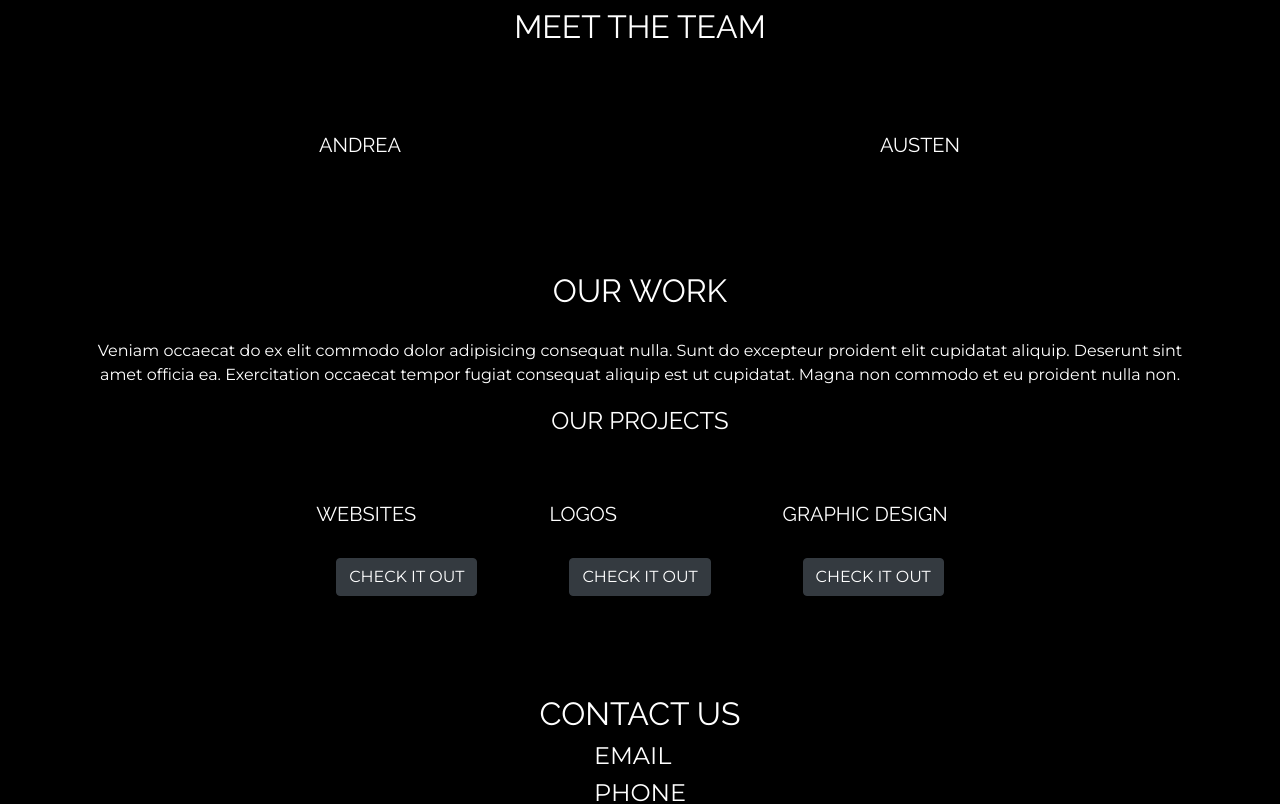
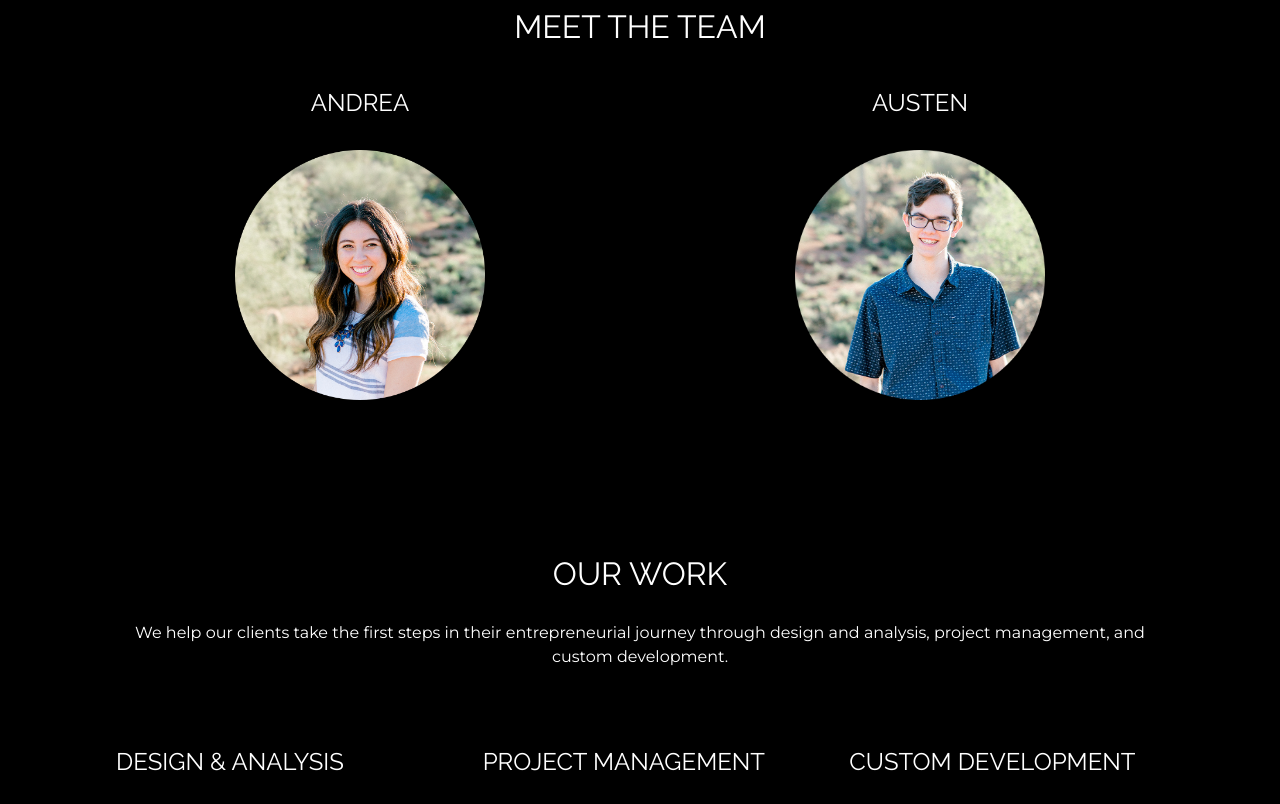
Before and after one commit to aus10haymond/nunya, a React (Create React App) app in the folder client/: page /projects in a window 1280 px wide. Shown: the part 1000-1804 px from the top of the page. Built offline with nearby package versions, Linux system fonts and the light colour scheme.

Commit message:
added individual photos and positioned them

```diff
--- a/client/src/assets/styles/home.css
+++ b/client/src/assets/styles/home.css
@@ -379,7 +379,7 @@
         background-color: black;
         color: white;
         transition-duration: 2000ms;
-        padding: 10px;
+        padding: 50px;
         border-radius: 10px;
     }
 
@@ -444,7 +444,8 @@
     }
 
     #teamimg {
-        border-radius: 50px;
+        border-radius: 100px;
+        height: 250px;
     }
 
     #titlebar {
--- a/client/src/pages/components/cards.js
+++ b/client/src/pages/components/cards.js
@@ -5,18 +5,17 @@ import React from "react";
 function Cards() {
     return (
         <div>
-            <div className="row justify-content-center">
-                <h4 id="cardtitle">OUR PROJECTS</h4>
-            </div>
             <br />
             <div className="row">
             <div className="col-sm-4">
                 <div className="card" id="projectcard">
                     <br />
-                    <h5 className="card-title" id="cardtitle">WEBSITES</h5>
+                    <h4 className="card-title" id="cardtitle">DESIGN & ANALYSIS</h4>
                     <div className="card-body" id="cardbody">
                         <img src="" alt="" />
-                        <a href="/projects/websites" rel="noopener noreferrer" className="btn btn-dark">CHECK IT OUT</a>
+                        <p>We work with your subject matter experts to gather and discuss requirements. We will help define project objectives, business rules, and deployment timelines.</p>
+                        <br />
+                        {/* <a href="/projects/logos" rel="noopener noreferrer" className="btn btn-dark">LOGOS</a> */}
                     </div>
                 </div>
                 <br />
@@ -24,10 +23,12 @@ function Cards() {
             <div className="col-sm-4">
                 <div className="card" id="projectcard">
                     <br />
-                    <h5 className="card-title" id="cardtitle">LOGOS</h5>
+                    <h4 className="card-title" id="cardtitle">PROJECT MANAGEMENT</h4>
                     <div className="card-body" id="cardbody">
                         <img src="" alt="" />
-                        <a href="/projects/logos" rel="noopener noreferrer" className="btn btn-dark">CHECK IT OUT</a>
+                        <p>We help maintain an appropriate project plan that meets all your critical milestones. We ensure that business logic and software architecture remain in line.</p>
+                        <br />
+                        {/* <a href="/projects/graphics" rel="noopener noreferrer" className="btn btn-dark">GRAPHIC DESIGN</a> */}
                     </div>
                 </div>
                 <br />
@@ -35,10 +36,11 @@ function Cards() {
             <div className="col-sm-4">
                 <div className="card" id="projectcard">
                     <br />
-                    <h5 className="card-title" id="cardtitle">GRAPHIC DESIGN</h5>
+                    <h4 className="card-title" id="cardtitle">CUSTOM DEVELOPMENT</h4>
                     <div className="card-body" id="cardbody">
                         <img src="" alt="" />
-                        <a href="/projects/graphics" rel="noopener noreferrer" className="btn btn-dark">CHECK IT OUT</a>
+                        <p>We build custom applications specifically designed for the unique demands of your business. Our applications can be scaled with ease as your organization changes and grows.</p>
+                        {/* <a href="/projects/websites" rel="noopener noreferrer" className="btn btn-dark">WEBSITES</a> */}
                     </div>
                 </div>
                 <br />
--- a/client/src/pages/projects.js
+++ b/client/src/pages/projects.js
@@ -11,7 +11,7 @@ function Projects() {
                 <h2 id="projectstitle">OUR WORK</h2>
                 <div className="row text-center">
                     <div id="projectscontent">
-                        Veniam occaecat do ex elit commodo dolor adipisicing consequat nulla. Sunt do excepteur proident elit cupidatat aliquip. Deserunt sint amet officia ea. Exercitation occaecat tempor fugiat consequat aliquip est ut cupidatat. Magna non commodo et eu proident nulla non.
+                        We help our clients take the first steps in their entrepreneurial journey through design and analysis, project management, and custom development.
                     </div>
                 </div>
 
--- a/client/src/pages/team.js
+++ b/client/src/pages/team.js
@@ -1,4 +1,7 @@
 import React from "react";
+
+import austen from "../assets/images/austen.png"
+import andrea from "../assets/images/andrea.png"
 
 // import "../assets/styles/team.css"
 
@@ -12,9 +15,9 @@ function Team() {
                 <div className="col-sm-6">
                     <div className="card" id="teamcard">
                         <br />
-                        <div className="card-body" id="cardbody">
-                            <img id="teamimg" src="" alt="" />
-                            <h5 className="card-title text-center" id="cardtitle">ANDREA</h5>
+                        <h4 className="card-title text-center" id="cardtitle">ANDREA</h4>
+                        <div className="card-body text-center" id="cardbody">
+                            <img id="teamimg" src={andrea} alt="Andrea" />
                             <p id="teamcontent">
 
                             </p>
@@ -25,9 +28,9 @@ function Team() {
                 <div className="col-sm-6">
                 <div className="card" id="teamcard">
                         <br />
-                        <div className="card-body" id="cardbody">
-                            <img id="teamimg" src="" alt="" />
-                            <h5 className="card-title text-center" id="cardtitle">AUSTEN</h5>
+                        <h4 className="card-title text-center" id="cardtitle">AUSTEN</h4>
+                        <div className="card-body text-center" id="cardbody">
+                            <img id="teamimg" src={austen} alt="Austen" />
                             <p id="teamcontent">
 
                             </p>
```
Also changed, not shown: client/src/assets/images/andrea.png (added), client/src/assets/images/austen.png (added).
